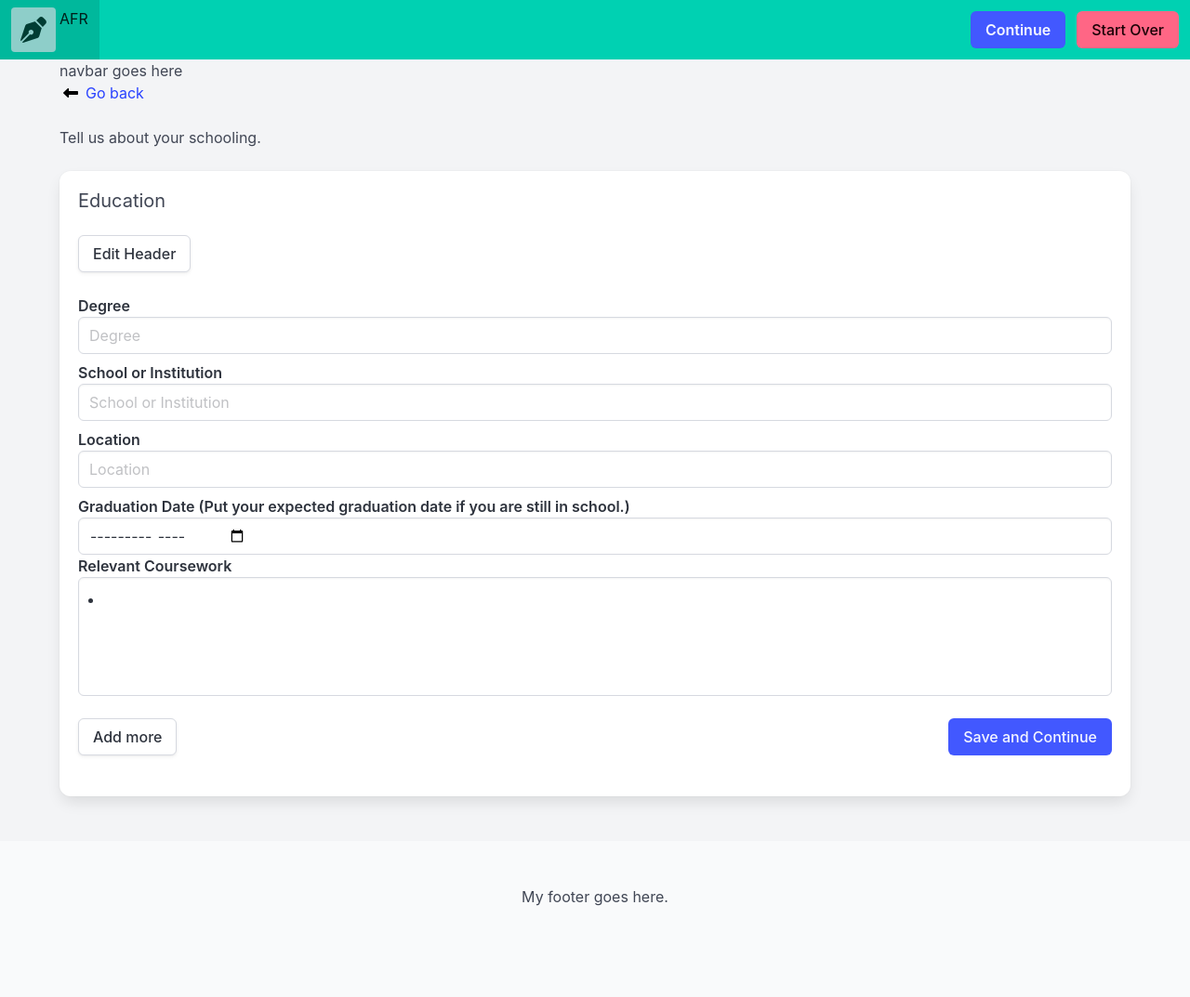
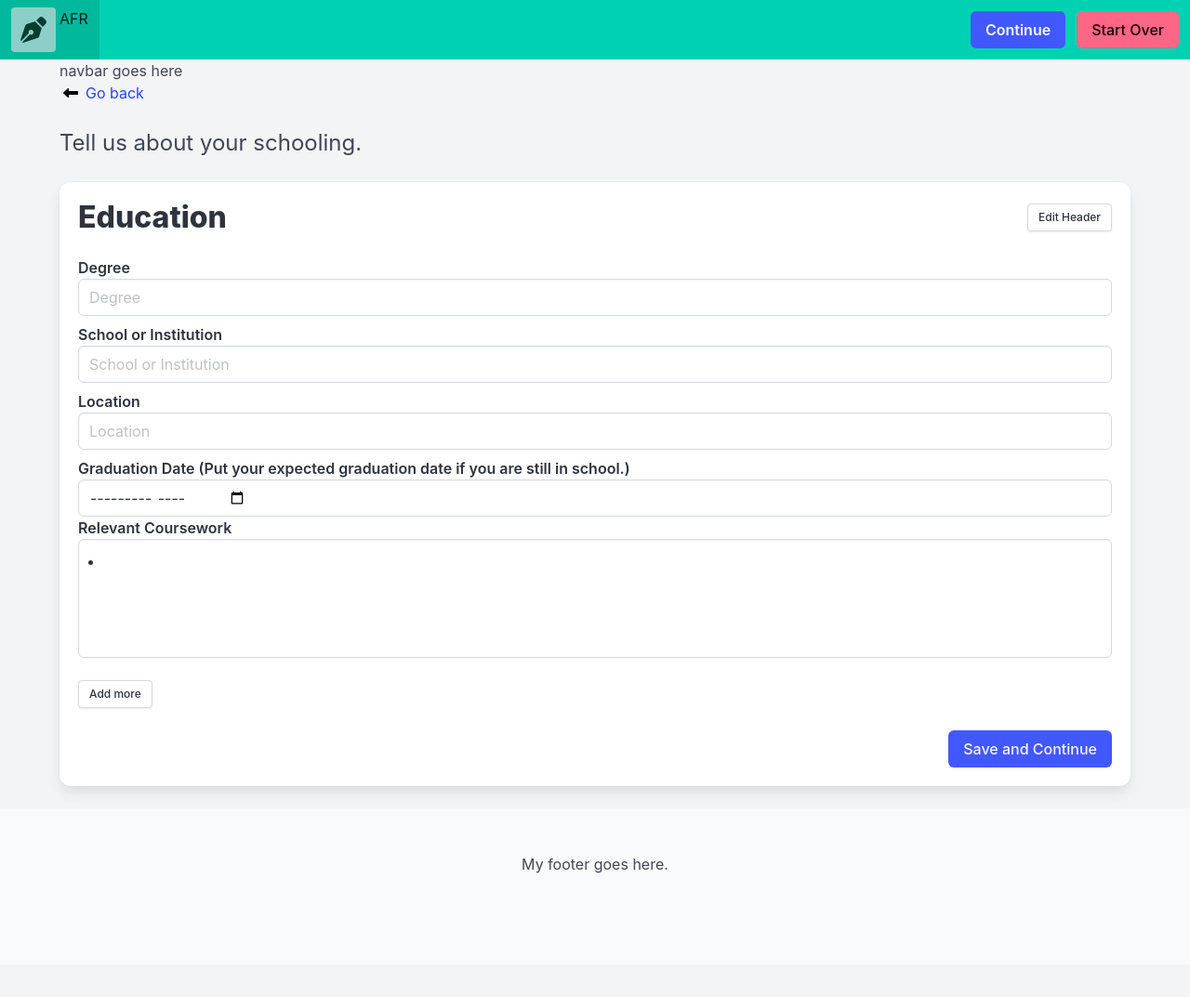
Before and after one commit to HeirOfNorton/alwaysfreeresume, a Jekyll site: the page built from pages/education.html, in a window 1280 px wide. Shown: the whole page at 93% size. Built offline with Jekyll 4.4.1, drawn with Linux system fonts in a browser that asks for light colours; after the commit the page ends 1038 px from its top, so only the background shows below that.

Commit message:
Some styling markup on the general form layout

```diff
--- a/_layouts/form.html
+++ b/_layouts/form.html
@@ -2,12 +2,12 @@
 layout: page
 ---
 
-<section class="block container content">
+<section class="block container content is-size-4-desktop is-size-5-touch">
 {{ content }}
 
 {% if page.skippable %}
-    <div class="block is-grouped is-pulled-right">
-        <button class="button">
+    <div class="block buttons is-right">
+        <button class="button is-primary">
             {% if page.noskip-title %}
                 {{ page.noskip-title }}
             {% else %}
@@ -15,7 +15,7 @@ layout: page
             {% endif %}
         </button>
         <a href="{{ page.next | relative_url }}">
-        <button class="button">
+        <button class="button is-link-inverted">
             {% if page.skip-title %}
                 {{ page.skip-title }}
             {% else %}
@@ -28,14 +28,22 @@ layout: page
 
 </section>
 
-<section class="container box mb-6">
+<section class="container box my-5">
 <div class="block is-clearfix">
     {% for form in page.forms %}
-        <header class="block">
-            <h3 class="subtitle">{{ form.name }}</h3>
-            {% if form.name-edit %}
-                <button class="button">Edit Header</button>
-            {% endif %}
+        <header class="block level">
+            <div class="level-left">
+                <div class="level-item">
+                    <h3 class="title">{{ form.name }}</h3>
+                </div>
+            </div>
+            <div class="level-right">
+                {% if form.name-edit %}
+                    <div class="level-item">
+                        <button class="button is-small is-primary-inverted">Edit Header</button>
+                    </div>
+                {% endif %}
+            </div>
         </header>
         <div class="block">
         {% case form.type %}
@@ -52,11 +60,11 @@ layout: page
         {% endcase %}
         </div>
         {% if form.add-more %}
-            <button class="block button">Add more</button>
+            <button class="block button is-small is-link-inverted">Add more</button>
         {% endif %}
     {% endfor %}
 
-    <div class="block is-pulled-right">
+    <div class="block buttons is-right">
         <a href="{{ page.next | relative_url }}">
             <button class="is-link button">
                 {% if page.next-title %}
```
